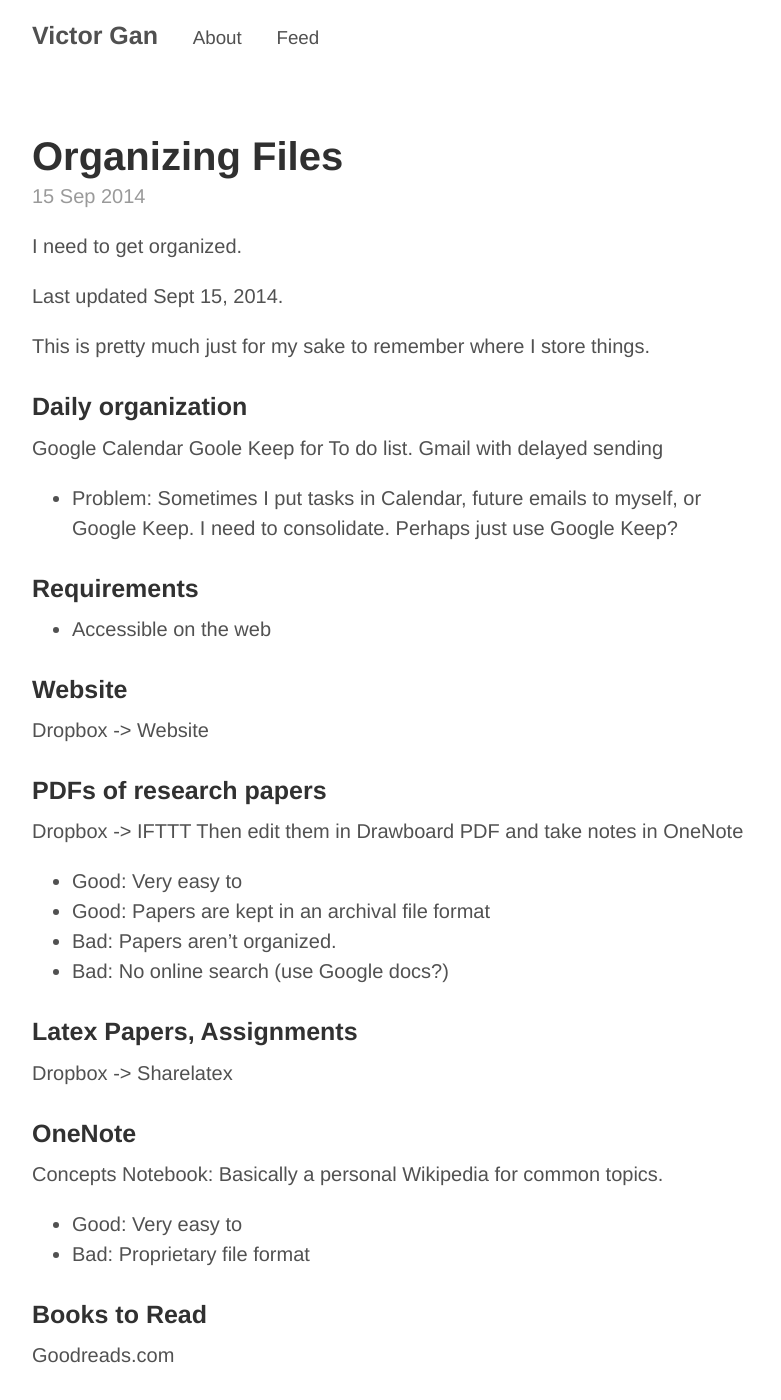
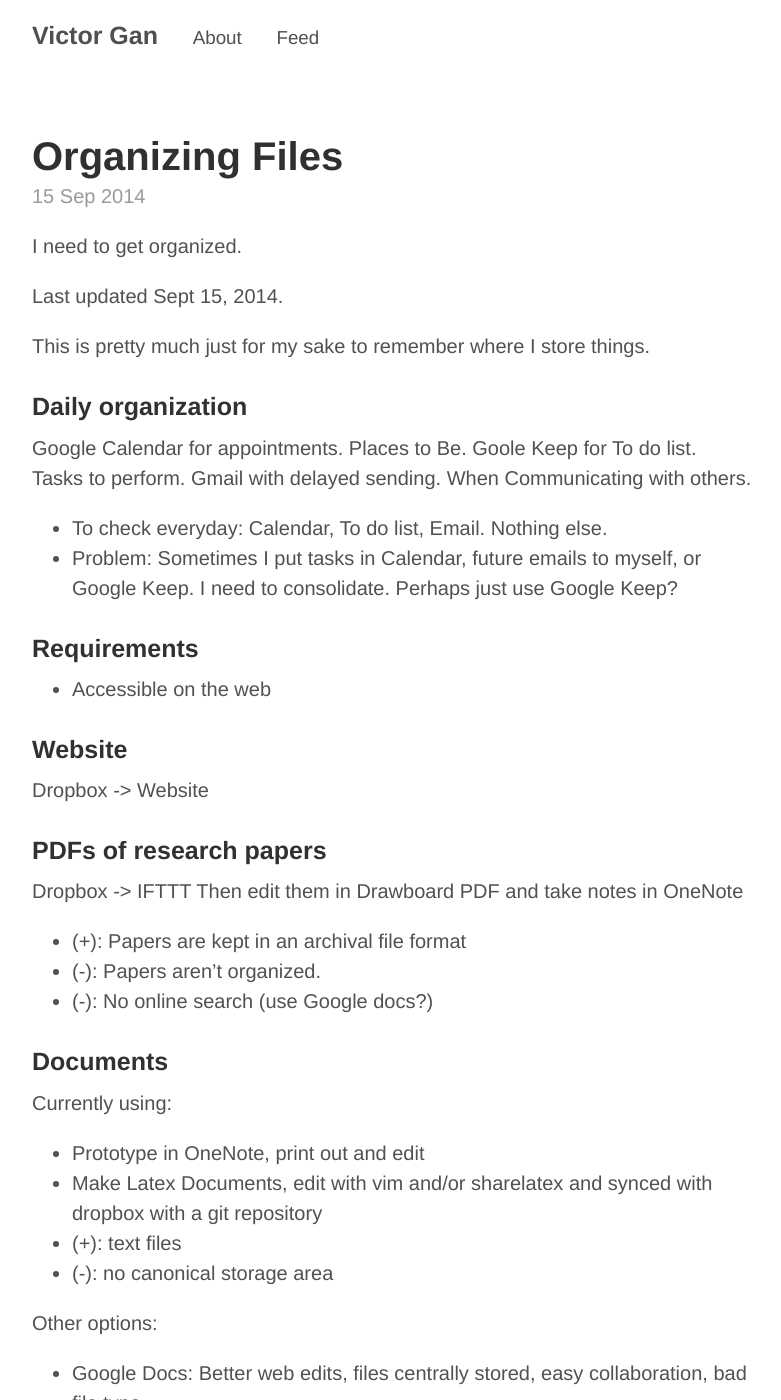
Before and after one commit to victorgan/victorgan.github.io, a Jekyll site: the page built from _posts/2014-09-15-organizing-files.md, in a window 1280 px wide and 1400 px high. Shown: the whole window, without its empty margins (248-1029 px from the left). Built offline with Jekyll 4.4.1, drawn with Linux system fonts in a browser that asks for light colours; comment, search, counter and statistics services are not loaded; some of the changed text lies outside the part shown.

Commit message:
articles

```diff
--- a/_posts/2014-09-15-organizing-files.md
+++ b/_posts/2014-09-15-organizing-files.md
@@ -14,10 +14,11 @@
 
 ### Daily organization
 
-Google Calendar
-Goole Keep for To do list.
-Gmail with delayed sending
+Google Calendar for appointments. Places to Be.
+Goole Keep for To do list. Tasks to perform.
+Gmail with delayed sending. When Communicating with others.
 
+- To check everyday: Calendar, To do list, Email. Nothing else.
 - Problem: Sometimes I put tasks in Calendar, future emails to myself, or
   Google Keep. I need to consolidate. Perhaps just use Google Keep?
 
@@ -33,20 +34,31 @@
 Dropbox -> IFTTT
 Then edit them in Drawboard PDF and take notes in OneNote
 
-- Good: Very easy to
-- Good: Papers are kept in an archival file format
-- Bad: Papers aren't organized.
-- Bad: No online search (use Google docs?)
+- (+): Papers are kept in an archival file format
+- (-): Papers aren't organized.
+- (-): No online search (use Google docs?)
 
-### Latex Papers, Assignments
-Dropbox -> Sharelatex
+### Documents
+Currently using:
+
+- Prototype in OneNote, print out and edit
+- Make Latex Documents, edit with vim and/or sharelatex and synced
+with dropbox with a git repository
+- (+): text files
+- (-): no canonical storage area
+
+Other options:
+
+- Google Docs: Better web edits, files centrally stored, easy collaboration, bad
+  file type
 
 ### OneNote
 
 Concepts Notebook: Basically a personal Wikipedia for common topics.
 
-- Good: Very easy to
-- Bad: Proprietary file format
+- (+): Very easy to write quick and dirty ideas
+- (+): Ideas stores in a central location
+- (-): Proprietary file format. It can export to pdf, though terribly.
 
 ### Books to Read
 Goodreads.com
```
Also changed, not shown: _drafts/2014-09-01-moments.md (added, +17 -0 lines), _drafts/2014-09-15-norm.md (added, +28 -0 lines).
